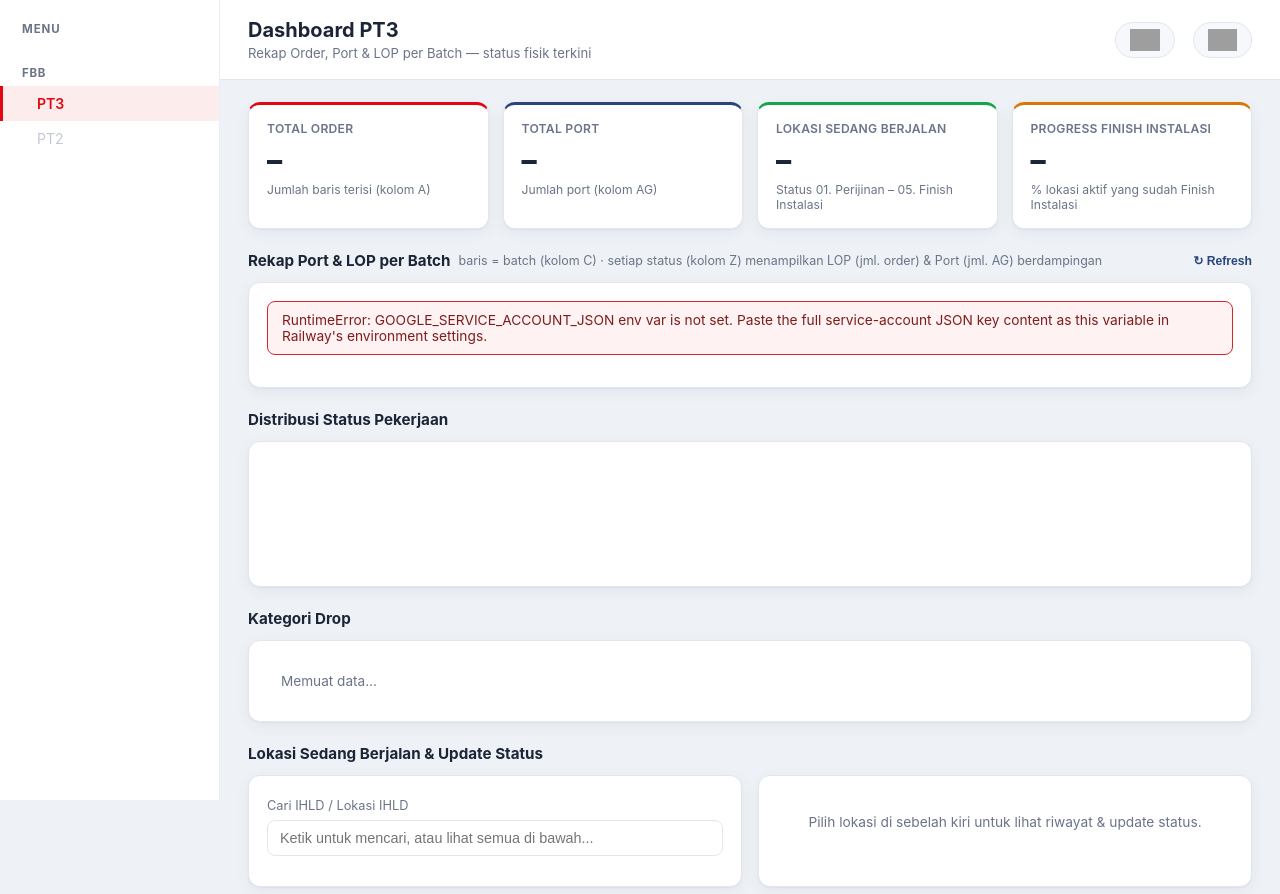
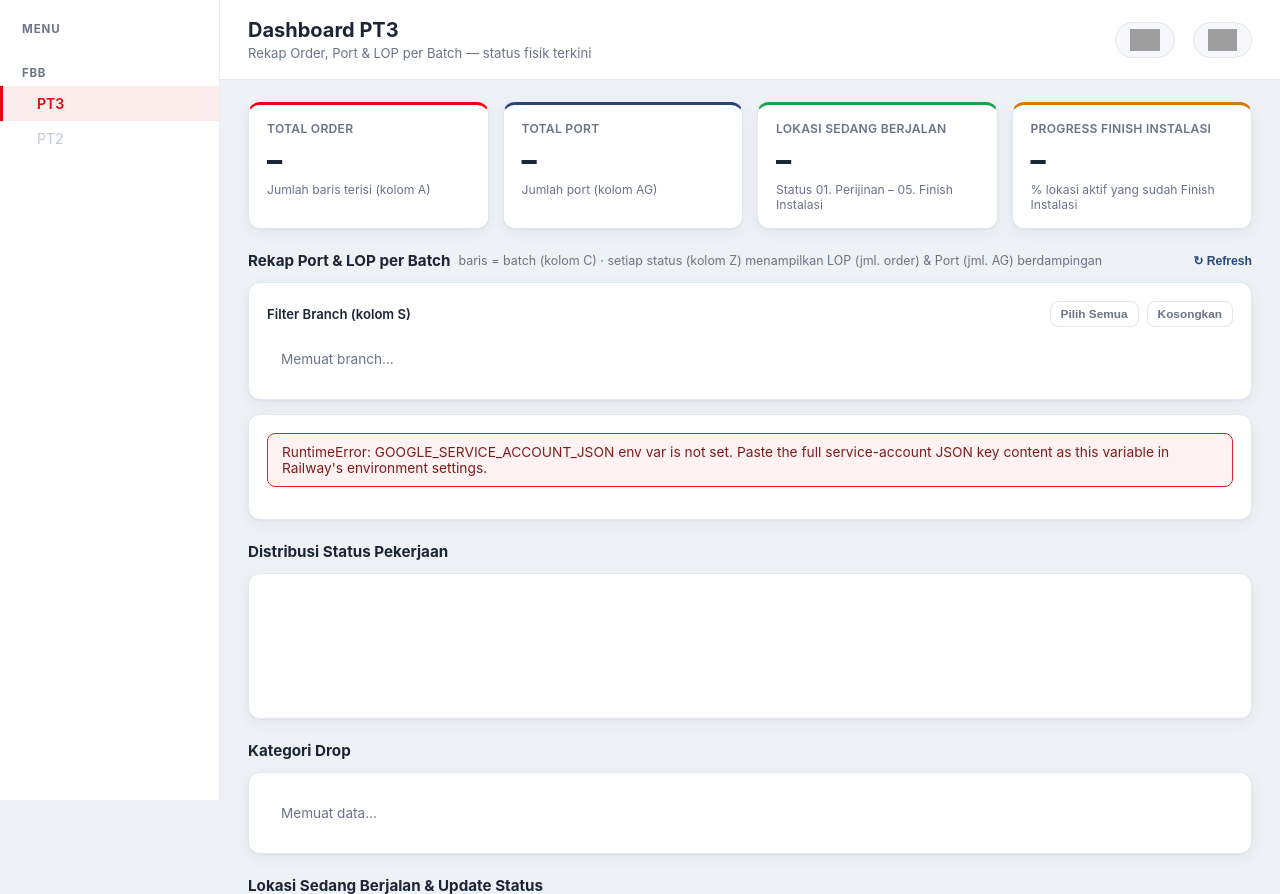
Before and after one commit to hardi1xxx/PT3Bot, a Flask app: page / in a window 1280 px wide. Shown: the top 894 px of the page. Run offline with Flask 3, Linux system fonts and the light colour scheme; grey boxes are pictures that could not be loaded.

Commit message:
add filter branch

```diff
--- a/config.py
+++ b/config.py
@@ -19,8 +19,10 @@ COL_KETERANGAN_AB = "AB"  # auto-merge formula, never written by the bot
 # ── Dashboard columns ───────────────────────────────────────────────────
 COL_ORDER = "A"    # 1 baris = 1 order -> dipakai untuk hitung Total Order
 COL_BATCH = "C"    # Batch, dipakai sebagai baris (row) pada tabel pivot
+COL_BRANCH = "S"   # Branch, dipakai untuk filter checkbox di atas tabel pivot
 COL_PORT = "AG"    # Jumlah port per baris -> dipakai untuk Total Port & tabel "Data / Port"
 COL_BH = "BH"      # Kolom bebas isian, direkap jadi tabel jumlah per nilai
+COL_BRANCH = "S"   # Branch, dipakai untuk filter checkbox di tabel Rekap Port & LOP
 
 # Status yang dianggap "sedang berjalan" -> dipakai sebagai kolom pada
 # kedua tabel pivot dashboard (Port & LOP) dan untuk filter list lokasi aktif.
--- a/sheets_service.py
+++ b/sheets_service.py
@@ -183,6 +183,7 @@ def get_dashboard_data():
         "status_aa": _col_to_index(config.COL_STATUS_AA) - 1,
         "port": _col_to_index(config.COL_PORT) - 1,
         "bh": _col_to_index(config.COL_BH) - 1,
+        "branch": _col_to_index(config.COL_BRANCH) - 1,
         "ihld": _col_to_index(config.COL_IHLD) - 1,
         "lokasi": _col_to_index(config.COL_LOKASI) - 1,
     }
@@ -198,6 +199,8 @@ def get_dashboard_data():
     bh_counter = {}
     bh_rows = {}
     running_locations = []
+    branch_set = set()
+    pivot_rows = []  # raw rows for client-side branch-filtered pivot recompute
 
     for offset, row in enumerate(data_rows):
         row_num = config.DATA_START_ROW + offset
@@ -213,6 +216,7 @@ def get_dashboard_data():
         aa_val = cell("status_aa")
         port_num = _to_number(cell("port"))
         bh_val = cell("bh")
+        branch_val = cell("branch") or "(Tanpa Branch)"
         ihld_val = cell("ihld")
         lokasi_val = cell("lokasi")
 
@@ -222,6 +226,7 @@ def get_dashboard_data():
         if order_val:
             total_order += 1
         total_port += port_num
+        branch_set.add(branch_val)
 
         if batch_val not in pivot_port:
             pivot_port[batch_val] = {s: 0.0 for s in statuses}
@@ -239,6 +244,12 @@ def get_dashboard_data():
                 "status_z": status_val,
                 "status_aa": aa_val,
                 "port": port_num,
+            })
+            pivot_rows.append({
+                "batch": batch_val,
+                "status": status_val,
+                "port": port_num,
+                "branch": branch_val,
             })
 
         if bh_val:
@@ -278,6 +289,9 @@ def get_dashboard_data():
         "lop_table": build_table(pivot_lop),
         "bh_table": bh_table,
         "running_locations": running_locations,
+        "batches": batch_order,
+        "branches": sorted(branch_set, key=lambda b: b.lower()),
+        "pivot_rows": pivot_rows,
     }
 
 
--- a/static/style.css
+++ b/static/style.css
@@ -384,6 +384,44 @@ table.pivot-combined tbody tr.grand-total-row th {
 }
 .detail-table th { width: 38%; background: var(--panel-alt); font-weight: 600; color: var(--muted); }
 
+/* ── Filter branch (kolom S) ─────────────────────────────────────── */
+.branch-filter-head {
+  display: flex;
+  align-items: center;
+  justify-content: space-between;
+  gap: 12px;
+  margin-bottom: 10px;
+}
+.branch-filter-head label { font-weight: 600; color: var(--text); font-size: 0.82rem; }
+.branch-filter-actions { display: flex; gap: 8px; }
+.btn-sm { padding: 5px 10px; font-size: 0.74rem; }
+.branch-filter-grid {
+  display: flex;
+  flex-wrap: wrap;
+  gap: 8px 14px;
+  max-height: 180px;
+  overflow-y: auto;
+}
+.branch-check {
+  display: flex;
+  align-items: center;
+  gap: 6px;
+  font-size: 0.82rem;
+  color: var(--text);
+  background: var(--panel-alt);
+  border: 1px solid var(--border);
+  border-radius: 999px;
+  padding: 5px 12px 5px 8px;
+  cursor: pointer;
+  user-select: none;
+}
+.branch-check:hover { border-color: var(--brand-blue); }
+.branch-check input[type=checkbox] {
+  width: auto;
+  margin: 0;
+  accent-color: var(--brand-blue);
+}
+
 /* ── Search + update split panel ─────────────────────────────────── */
 .split-grid {
   display: grid;
--- a/templates/index.html
+++ b/templates/index.html
@@ -34,6 +34,16 @@
   Rekap Port &amp; LOP per Batch
   <span class="hint">baris = batch (kolom C) · setiap status (kolom Z) menampilkan LOP (jml. order) &amp; Port (jml. AG) berdampingan</span>
   <button class="refresh-btn" style="margin-left:auto;" onclick="loadDashboard()">↻ Refresh</button>
+</div>
+<div class="card" style="margin-bottom:14px;">
+  <div class="branch-filter-head">
+    <label>Filter Branch (kolom S)</label>
+    <div class="branch-filter-actions">
+      <button type="button" class="btn-ghost btn-sm" id="branchSelectAll">Pilih Semua</button>
+      <button type="button" class="btn-ghost btn-sm" id="branchClearAll">Kosongkan</button>
+    </div>
+  </div>
+  <div class="branch-filter-grid" id="branchFilterGrid"><div class="skeleton">Memuat branch...</div></div>
 </div>
 <div class="card" style="margin-bottom:22px;">
   <div class="pivot-table-wrap" id="pivotTableWrap"><div class="skeleton">Memuat data...</div></div>
@@ -125,6 +135,80 @@ function renderCombinedTable(el, portTable, lopTable, statuses) {
   html += '</tbody></table>';
   el.innerHTML = html;
 }
+
+// ── Recompute port/LOP pivot tables client-side, filtered by branch ──
+function computePivotTables(pivotRows, batches, statuses, selectedBranches) {
+  const selectedSet = new Set(selectedBranches);
+  const pivotPort = {};
+  const pivotLop = {};
+  const ensure = (b) => {
+    if (!pivotPort[b]) {
+      pivotPort[b] = {}; pivotLop[b] = {};
+      statuses.forEach(s => { pivotPort[b][s] = 0; pivotLop[b][s] = 0; });
+    }
+  };
+  batches.forEach(ensure);
+  (pivotRows || []).forEach(r => {
+    if (!selectedSet.has(r.branch)) return;
+    ensure(r.batch);
+    pivotPort[r.batch][r.status] += r.port;
+    pivotLop[r.batch][r.status] += 1;
+  });
+
+  function buildTable(pivot) {
+    const rows = [];
+    const colTotals = {};
+    statuses.forEach(s => { colTotals[s] = 0; });
+    batches.forEach(b => {
+      const values = pivot[b];
+      const total = statuses.reduce((sum, s) => sum + (values[s] || 0), 0);
+      statuses.forEach(s => { colTotals[s] += (values[s] || 0); });
+      rows.push({ batch: b, values, total });
+    });
+    const grandTotal = statuses.reduce((sum, s) => sum + colTotals[s], 0);
+    rows.push({ batch: 'TOTAL', values: colTotals, total: grandTotal });
+    return rows;
+  }
+
+  return { portTable: buildTable(pivotPort), lopTable: buildTable(pivotLop) };
+}
+
+// ── Filter branch (kolom S) ─────────────────────────────────────────
+function renderBranchFilter(branches) {
+  const el = document.getElementById('branchFilterGrid');
+  if (!branches.length) { el.innerHTML = '<div class="empty-state">Tidak ada data branch (kolom S).</div>'; return; }
+  el.innerHTML = branches.map(b => `
+    <label class="branch-check">
+      <input type="checkbox" class="branch-checkbox" value="${esc(b)}" checked>
+      <span>${esc(b)}</span>
+    </label>
+  `).join('');
+}
+
+function getSelectedBranches() {
+  return Array.from(document.querySelectorAll('.branch-checkbox:checked')).map(cb => cb.value);
+}
+
+function refreshPivotTable() {
+  if (!dashboardCache) return;
+  const selected = getSelectedBranches();
+  const { portTable, lopTable } = computePivotTables(
+    dashboardCache.pivot_rows, dashboardCache.batches, dashboardCache.statuses, selected
+  );
+  renderCombinedTable(document.getElementById('pivotTableWrap'), portTable, lopTable, dashboardCache.statuses);
+}
+
+document.getElementById('branchFilterGrid').addEventListener('change', (e) => {
+  if (e.target.classList.contains('branch-checkbox')) refreshPivotTable();
+});
+document.getElementById('branchSelectAll').addEventListener('click', () => {
+  document.querySelectorAll('.branch-checkbox').forEach(cb => { cb.checked = true; });
+  refreshPivotTable();
+});
+document.getElementById('branchClearAll').addEventListener('click', () => {
+  document.querySelectorAll('.branch-checkbox').forEach(cb => { cb.checked = false; });
+  refreshPivotTable();
+});
 
 // ── Bar chart: distribusi status pekerjaan (jumlah order per status) ──
 function renderChart(lopTable, statuses) {
@@ -292,8 +376,10 @@ async function loadDashboard() {
     const pct = d.running_locations.length ? Math.round((finishCount / d.running_locations.length) * 100) : 0;
     document.getElementById('statProgress').textContent = pct + '%';
 
-    try { renderCombinedTable(document.getElementById('pivotTableWrap'), d.port_table, d.lop_table, d.statuses); }
-    catch (e) { document.getElementById('pivotTableWrap').innerHTML = `<div class="flash error">Gagal render tabel: ${e}</div>`; }
+    try {
+      renderBranchFilter(d.branches);
+      refreshPivotTable();
+    } catch (e) { document.getElementById('pivotTableWrap').innerHTML = `<div class="flash error">Gagal render tabel: ${e}</div>`; }
 
     try {
       if (typeof Chart === 'undefined') throw new Error('Chart.js gagal dimuat (cek koneksi CDN)');
```
